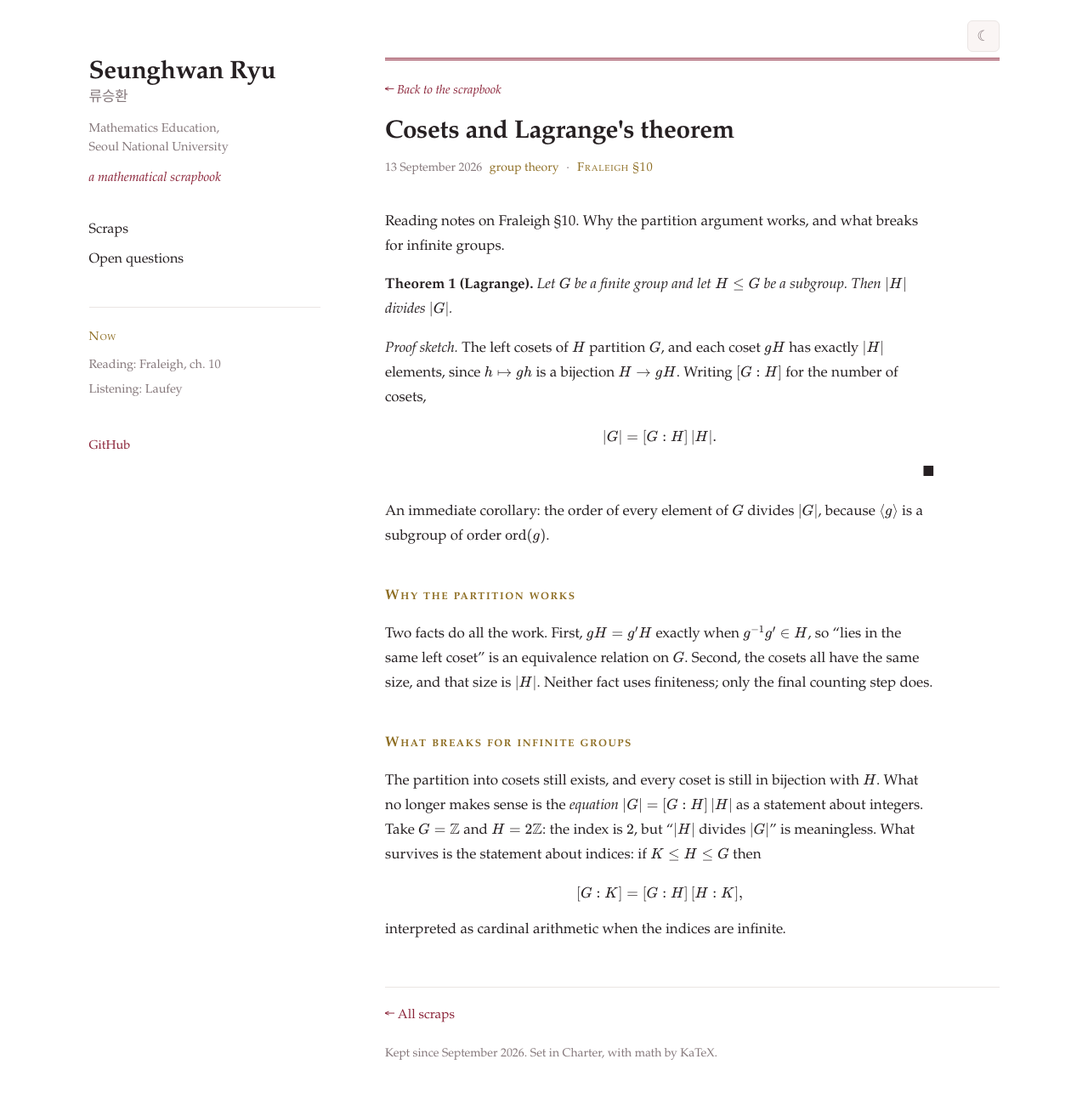
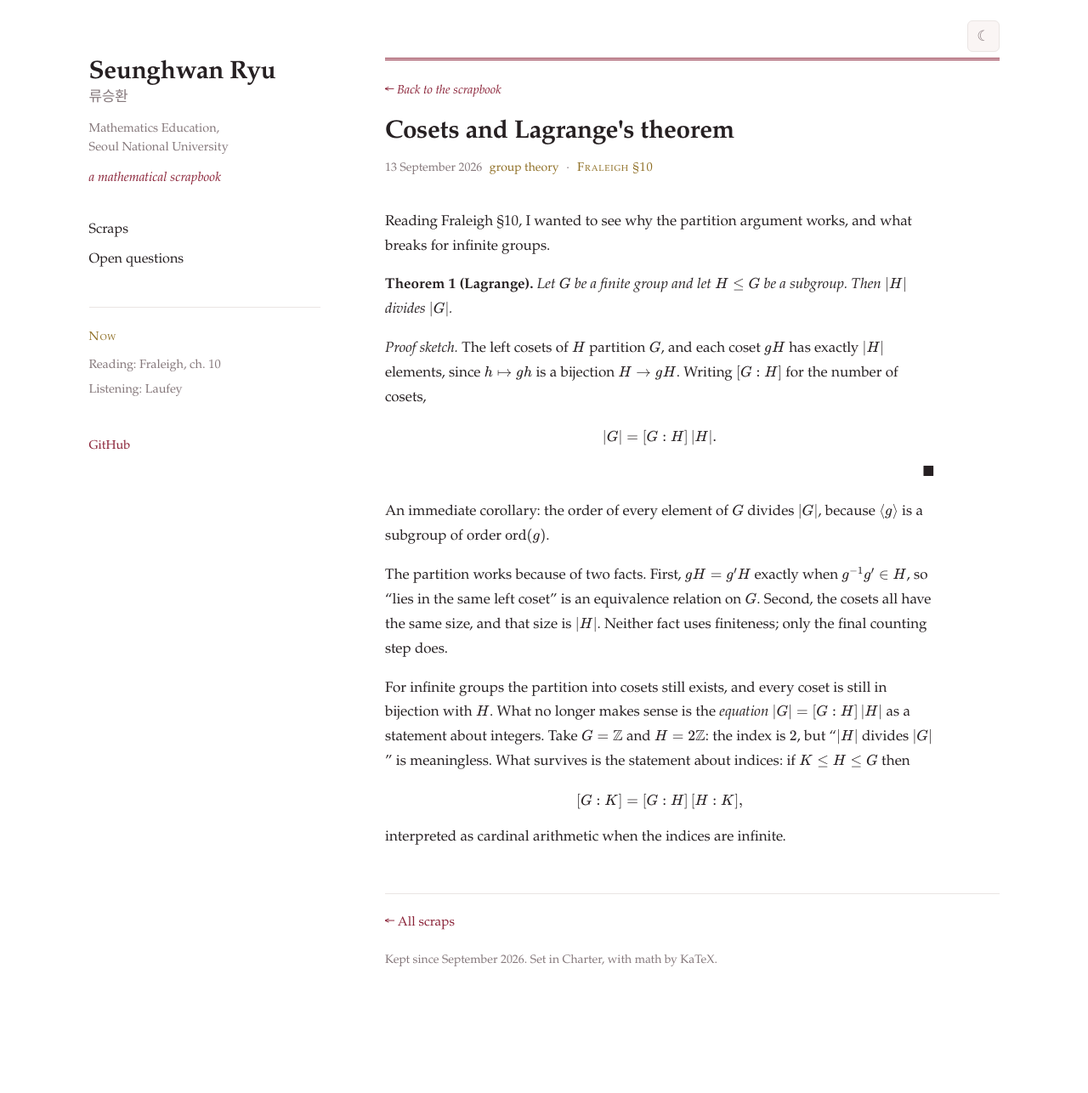
Before and after one commit to withwhom/withwhom.github.io, a Jekyll site: the page built from _posts/2026-09-13-cosets-and-lagranges-theorem.md, in a window 1280 px wide and 1337 px high. Shown: the top 1286 px of the window at 85% size. Built offline with Jekyll 4.4.1, drawn with Linux system fonts in a browser that asks for light colours.

Commit message:
Bring existing scraps in line with the math-scrap spec
No subheadings, Leibniz notation for derivatives, \lvert/\rvert instead of
bare bars, $$ math inside the theorem/proof blocks via markdown="1", and a
4-word slug for the isometries scrap.

Co-Authored-By: Claude Opus 5.5 <noreply@anthropic.com>
Claude-Session: https://claude.ai/code/session_012zRKdPiU6PDS1zhY7Wxkb1

```diff
--- a/_posts/2026-09-13-cosets-and-lagranges-theorem.md
+++ b/_posts/2026-09-13-cosets-and-lagranges-theorem.md
@@ -6,36 +6,36 @@ tags: [group theory]
 source: "Fraleigh §10"
 ---
 
-Reading notes on Fraleigh §10. Why the partition argument works, and what breaks for infinite groups.
+Reading Fraleigh §10, I wanted to see why the partition argument works, and what breaks for infinite groups.
 
-<div class="thm">
+<div class="thm" markdown="1">
 <span class="thm-head">Theorem 1 (Lagrange).</span>
-<span class="thm-body">Let \(G\) be a finite group and let \(H \leq G\) be a subgroup.
-Then \(|H|\) divides \(|G|\).</span>
+<span class="thm-body">Let $$G$$ be a finite group and let $$H \leq G$$ be a subgroup.
+Then $$\lvert H \rvert$$ divides $$\lvert G \rvert$$.</span>
 </div>
 
-<div class="proof">
+<div class="proof" markdown="1">
 <span class="proof-head">Proof sketch.</span>
-The left cosets of \(H\) partition \(G\), and each coset \(gH\) has exactly \(|H|\)
-elements, since \(h \mapsto gh\) is a bijection \(H \to gH\). Writing \([G:H]\) for
+The left cosets of $$H$$ partition $$G$$, and each coset $$gH$$ has exactly $$\lvert H \rvert$$
+elements, since $$h \mapsto gh$$ is a bijection $$H \to gH$$. Writing $$[G:H]$$ for
 the number of cosets,
-$$|G| = [G : H]\,|H|.$$
-<span class="qed">\(\blacksquare\)</span>
+
+$$
+\lvert G \rvert = [G : H]\,\lvert H \rvert.
+$$
+
+<span class="qed">$$\blacksquare$$</span>
 </div>
 
 An immediate corollary: the order of every element of $$G$$ divides $$\lvert G \rvert$$, because
 $$\langle g \rangle$$ is a subgroup of order $$\operatorname{ord}(g)$$.
 
-## Why the partition works
-
-Two facts do all the work. First, $$gH = g'H$$ exactly when $$g^{-1}g' \in H$$, so
+The partition works because of two facts. First, $$gH = g'H$$ exactly when $$g^{-1}g' \in H$$, so
 "lies in the same left coset" is an equivalence relation on $$G$$. Second, the cosets
 all have the same size, and that size is $$\lvert H \rvert$$. Neither fact uses finiteness; only
 the final counting step does.
 
-## What breaks for infinite groups
-
-The partition into cosets still exists, and every coset is still in bijection with
+For infinite groups the partition into cosets still exists, and every coset is still in bijection with
 $$H$$. What no longer makes sense is the *equation* $$\lvert G \rvert = [G:H]\,\lvert H \rvert$$ as a
 statement about integers. Take $$G = \mathbb{Z}$$ and $$H = 2\mathbb{Z}$$: the index
 is $$2$$, but "$$\lvert H \rvert$$ divides $$\lvert G \rvert$$" is meaningless. What survives is the
```
Also changed, not shown: _posts/2026-07-18-impulse-forcing-and-jump-conditions.md (+10 -14 lines), _posts/2026-08-22-origin-fixing-isometries-are-linear.md (renamed from _posts/2026-08-22-a-circularity-in-a-standard-proof-about-isometries.md, +6 -14 lines).
